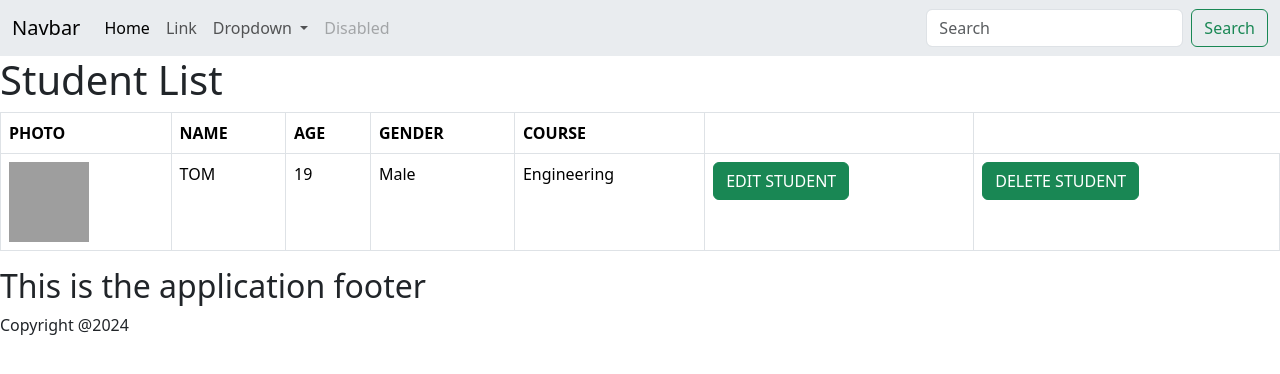
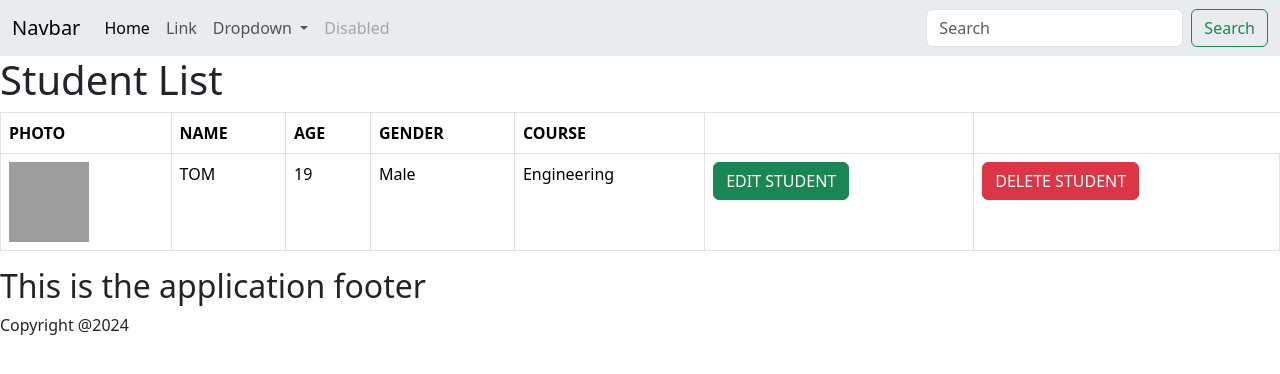
Before and after one commit to Kathoni/django2-emobilis-initiated-front-and-backend, a Django app: page /application/aboutus/ in a window 1280 px wide. Shown: the top 374 px of the page. Run offline with Django 5.2, Linux system fonts and the light colour scheme; data comes from the database, SQL or seed files in the repository; both versions use the stored data as it was after the commit; some libraries are stand-ins or nearby versions; grey boxes are pictures that could not be loaded.

Commit message:
Adjustments of te delete button

```diff
--- a/application/templates/aboutus.html
+++ b/application/templates/aboutus.html
@@ -38,7 +38,8 @@ About Us
            <td>{{ student.gender }}</td>
            <td>{{ student.course }}</td>
            <td><a href="{% url 'edit' student.id %}" class="btn btn-success" type="button">EDIT STUDENT</a></td>
-           <td><a href="" class="btn btn-success" type="button">DELETE STUDENT</a></td>
+           <td><a href="{% url 'delete' student.id %}" class="btn btn-danger" type="button"
+                  onclick="return confirm('Are you sure ')">DELETE STUDENT</a></td>
        </tr>
        {% endfor %}
    </tbody>
```
Also changed, not shown: db.sqlite3.
